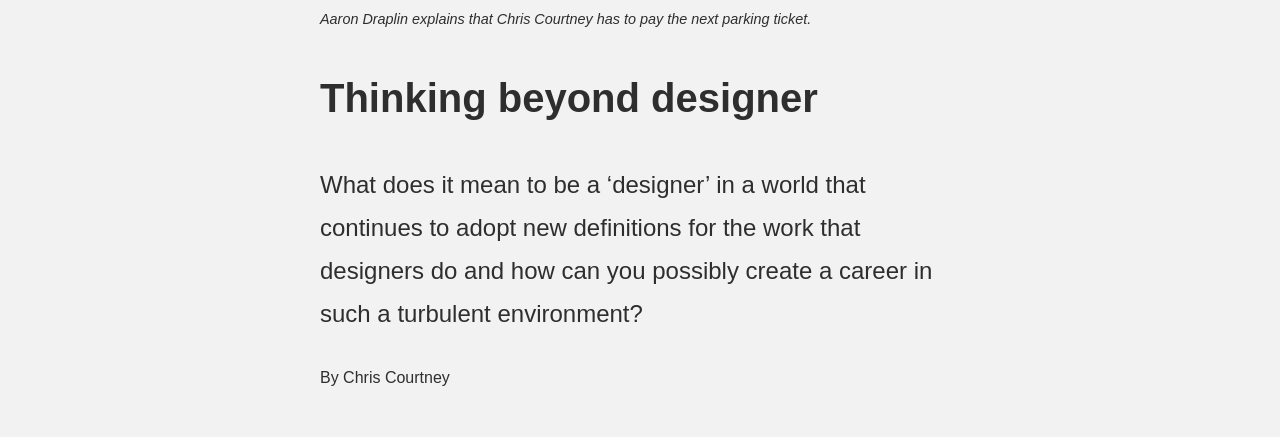
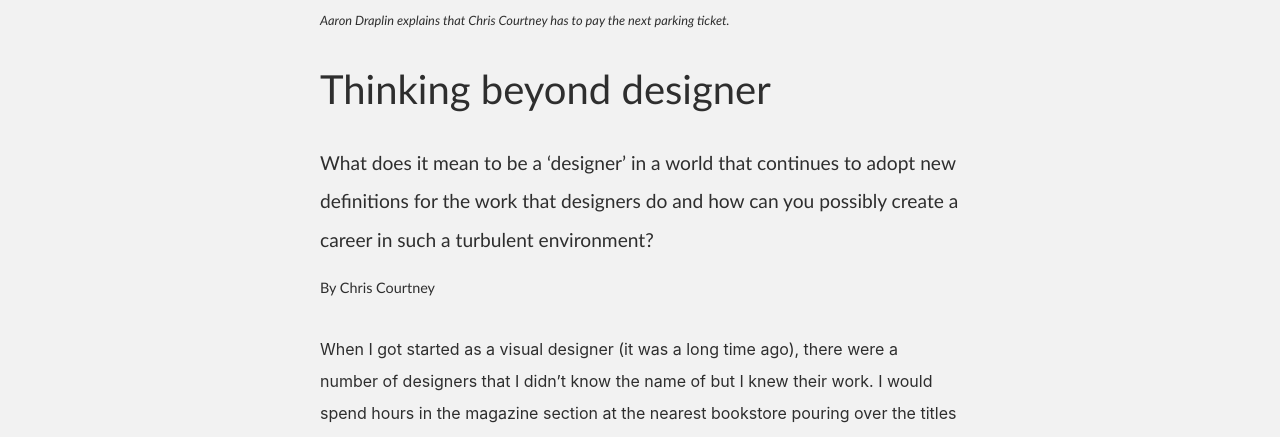
Before and after one commit to sabrinawolfchild/css-exercise-two, a plain HTML site: page index.html in a window 1280 px wide. Shown: the part 493-930 px from the top of the page. Drawn offline with Linux system fonts and the light colour scheme.

Commit message:
homework revision

```diff
--- a/css/style.css
+++ b/css/style.css
@@ -2,7 +2,7 @@ body {
   background-color :#F2F2F2;
   color: rgb(46, 46, 46);
   font-size: 16px;
-  line-height: 1.8;
+  line-height: 2;
 }
 
 nav {
@@ -22,31 +22,41 @@ a {
 }
 
 a:link { color:rgb(255, 255, 255); } /* unvisited */
+a:visited { color:rgb(255, 255, 255); } /* visited */
 a:hover { color:#F15A24; } /* mouse over */
 
 figcaption {
-  font-family: Arial, Helvetica, sans-serif;
-  font-size: .9em;
+  font-family: 'Trebuchet MS', 'Lucida Sans Unicode', 'Lucida Grande', 'Lucida Sans', Arial, sans-serif;
+  font-size: .8em;
   font-style: italic;
   color:  rgb(46, 46, 46);
+  padding-bottom: 15px;
 }
 
+p {
+  font-family: -apple-system, BlinkMacSystemFont, 'Segoe UI', Roboto, Oxygen, Ubuntu, Cantarell, 'Open Sans', 'Helvetica Neue', sans-serif;
+  padding-bottom: 15px;
+  }
+
 h1 {
-  font-family: Arial, Helvetica, sans-serif;
+  font-family: 'Trebuchet MS', 'Lucida Sans Unicode', 'Lucida Grande', 'Lucida Sans', Arial, sans-serif;
   font-size: 2.5em;
   font-weight: 550;
+  padding-bottom: 15px;
 }
 
 h3 {
-  font-family: Arial, Helvetica, sans-serif;
-  font-size: 1.5em;
-  font-weight: 500;
+  font-family: 'Trebuchet MS', 'Lucida Sans Unicode', 'Lucida Grande', 'Lucida Sans', Arial, sans-serif;
+  font-size: 1.2em;
+  font-weight: 530;
+  padding-bottom: 15px;
 }
 
 h4 {
-  font-family: Arial, Helvetica, sans-serif;
-  font-size: 1em;
+  font-family: 'Trebuchet MS', 'Lucida Sans Unicode', 'Lucida Grande', 'Lucida Sans', Arial, sans-serif;
+  font-size: .9em;
   font-weight: 500;
+  padding-bottom: 30px;
 }
 
 .large-pic {
```
Also changed, not shown: index.html (+2 -32 lines).
